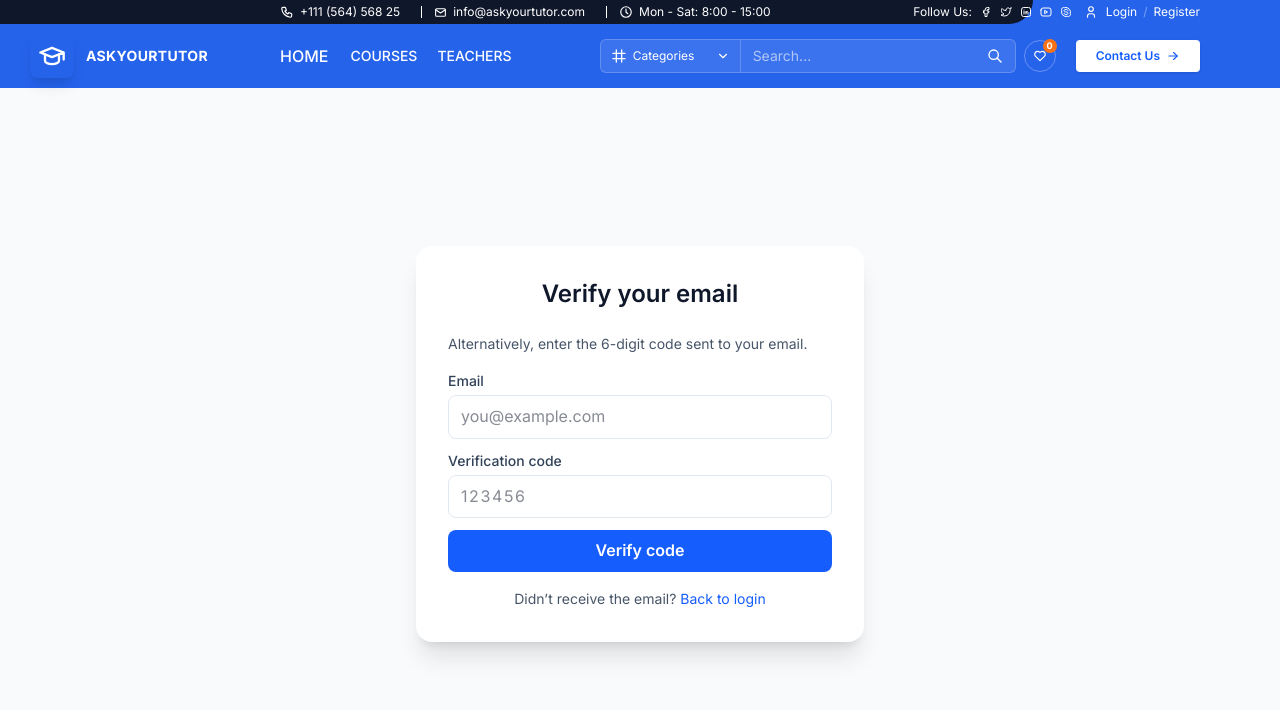
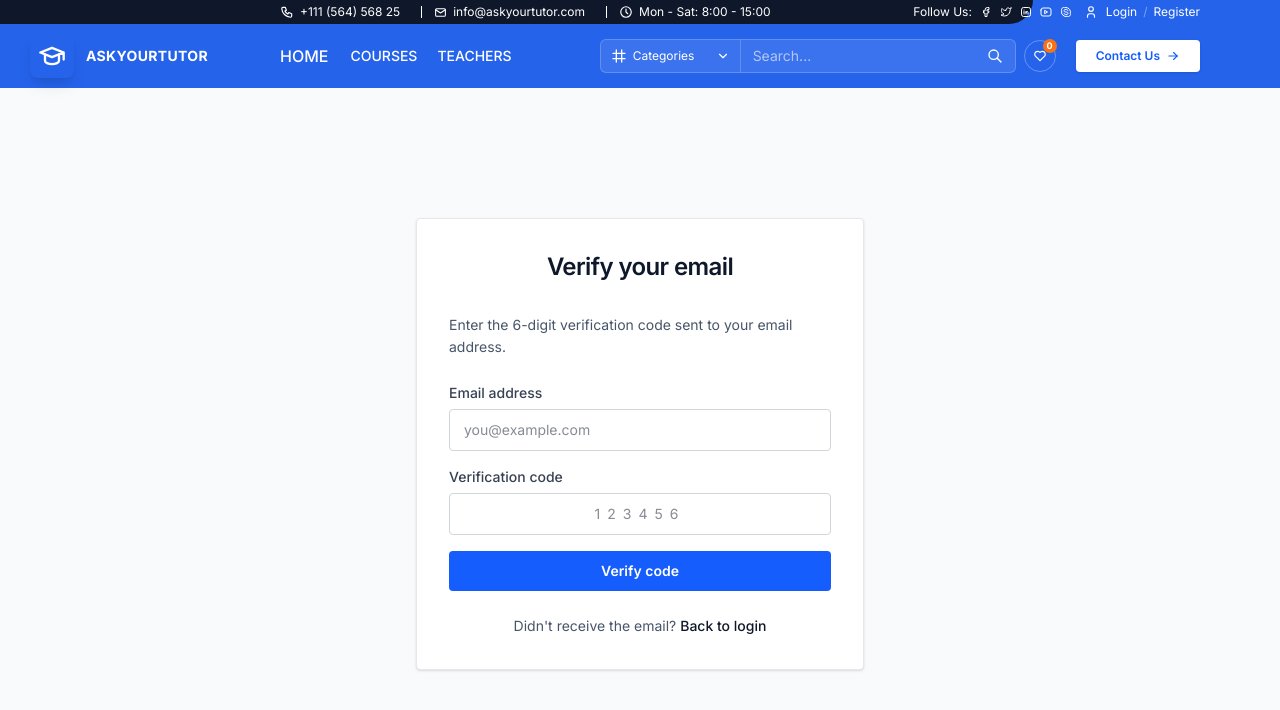
Before and after one commit to askyourtutor/askyour-tutor-frontend, a React (Vite) app: page /verify-email in a window 1280 px wide. Shown: the top 710 px of the page. Built offline with nearby package versions, Linux system fonts and the light colour scheme.

Commit message:
feat: Improve UI of VerifyEmail page with updated styles and layout

```diff
--- a/src/features/auth/pages/VerifyEmail.tsx
+++ b/src/features/auth/pages/VerifyEmail.tsx
@@ -60,35 +60,35 @@ export default function VerifyEmail() {
   };
 
   return (
-    <div className="h-full flex items-center justify-center px-4 py-8 bg-slate-50">
-      <div className="w-full max-w-md bg-white rounded-2xl shadow-xl p-8">
-        <h1 className="text-2xl font-bold text-slate-900 text-center">Verify your email</h1>
+    <div className="h-full flex items-center justify-center px-4 py-8 bg-gray-50">
+      <div className="w-full max-w-md bg-white rounded-sm shadow-sm border border-gray-200 p-8">
+        <h1 className="text-2xl font-bold text-gray-900 text-center tracking-tight">Verify your email</h1>
 
         {/* Link-based status */}
         {status !== 'idle' && (
-          <p className="mt-2 text-center text-slate-600">{status === 'verifying' ? 'Verifying your email...' : message}</p>
+          <p className="mt-3 text-center text-gray-600 text-sm">{status === 'verifying' ? 'Verifying your email...' : message}</p>
         )}
 
         {/* Code entry form */}
-        <div className="mt-6">
-          <p className="text-slate-600 text-sm">Alternatively, enter the 6-digit code sent to your email.</p>
-          {codeMsg && <div className="mt-3 rounded-md border border-green-200 bg-green-50 px-3 py-2 text-sm text-green-700">{codeMsg}</div>}
-          {codeErr && <div className="mt-3 rounded-md border border-red-200 bg-red-50 px-3 py-2 text-sm text-red-700">{codeErr}</div>}
+        <div className="mt-8">
+          <p className="text-gray-600 text-sm leading-relaxed">Enter the 6-digit verification code sent to your email address.</p>
+          {codeMsg && <div className="mt-4 rounded-sm border border-green-200 bg-green-50 px-4 py-3 text-sm text-green-800">{codeMsg}</div>}
+          {codeErr && <div className="mt-4 rounded-sm border border-red-200 bg-red-50 px-4 py-3 text-sm text-red-800">{codeErr}</div>}
 
-          <form className="mt-4 space-y-3" onSubmit={submitCode} noValidate>
+          <form className="mt-6 space-y-4" onSubmit={submitCode} noValidate>
             <div>
-              <label className="block text-sm font-medium text-slate-700">Email</label>
-              <input value={email} onChange={(e) => setEmail(e.target.value)} type="email" placeholder="you@example.com" className="mt-1 w-full rounded-lg border border-slate-200 px-3 py-2 outline-none focus:ring-2 focus:ring-blue-500" />
+              <label className="block text-sm font-medium text-gray-700 mb-1.5">Email address</label>
+              <input value={email} onChange={(e) => setEmail(e.target.value)} type="email" placeholder="you@example.com" className="w-full rounded-sm border border-gray-300 px-3.5 py-2.5 text-sm outline-none transition-colors focus:border-gray-900 focus:ring-1 focus:ring-gray-900" />
             </div>
             <div>
-              <label className="block text-sm font-medium text-slate-700">Verification code</label>
-              <input value={code} onChange={(e) => setCode(e.target.value)} inputMode="numeric" pattern="\d{6}" maxLength={6} placeholder="123456" className="mt-1 w-full rounded-lg border border-slate-200 px-3 py-2 tracking-widest outline-none focus:ring-2 focus:ring-blue-500" />
+              <label className="block text-sm font-medium text-gray-700 mb-1.5">Verification code</label>
+              <input value={code} onChange={(e) => setCode(e.target.value)} inputMode="numeric" pattern="\d{6}" maxLength={6} placeholder="123456" className="w-full rounded-sm border border-gray-300 px-3.5 py-2.5 text-sm tracking-[0.5em] text-center outline-none transition-colors focus:border-gray-900 focus:ring-1 focus:ring-gray-900" />
             </div>
-            <button disabled={submitting} type="submit" className="w-full rounded-lg bg-blue-600 px-4 py-2 font-semibold text-white hover:bg-blue-700 disabled:opacity-60">{submitting ? 'Verifying...' : 'Verify code'}</button>
+            <button disabled={submitting} type="submit" className="w-full rounded-sm bg-blue-600 px-4 py-2.5 text-sm font-semibold text-white transition-colors hover:bg-blue-700 disabled:opacity-50 disabled:cursor-not-allowed">{submitting ? 'Verifying...' : 'Verify code'}</button>
           </form>
 
-          <p className="mt-4 text-center text-sm text-slate-600">
-            Didn’t receive the email? <Link to="/login" className="text-blue-600 hover:underline">Back to login</Link>
+          <p className="mt-6 text-center text-sm text-gray-600">
+            Didn't receive the email? <Link to="/login" className="text-gray-900 font-medium hover:underline">Back to login</Link>
           </p>
         </div>
       </div>
```
